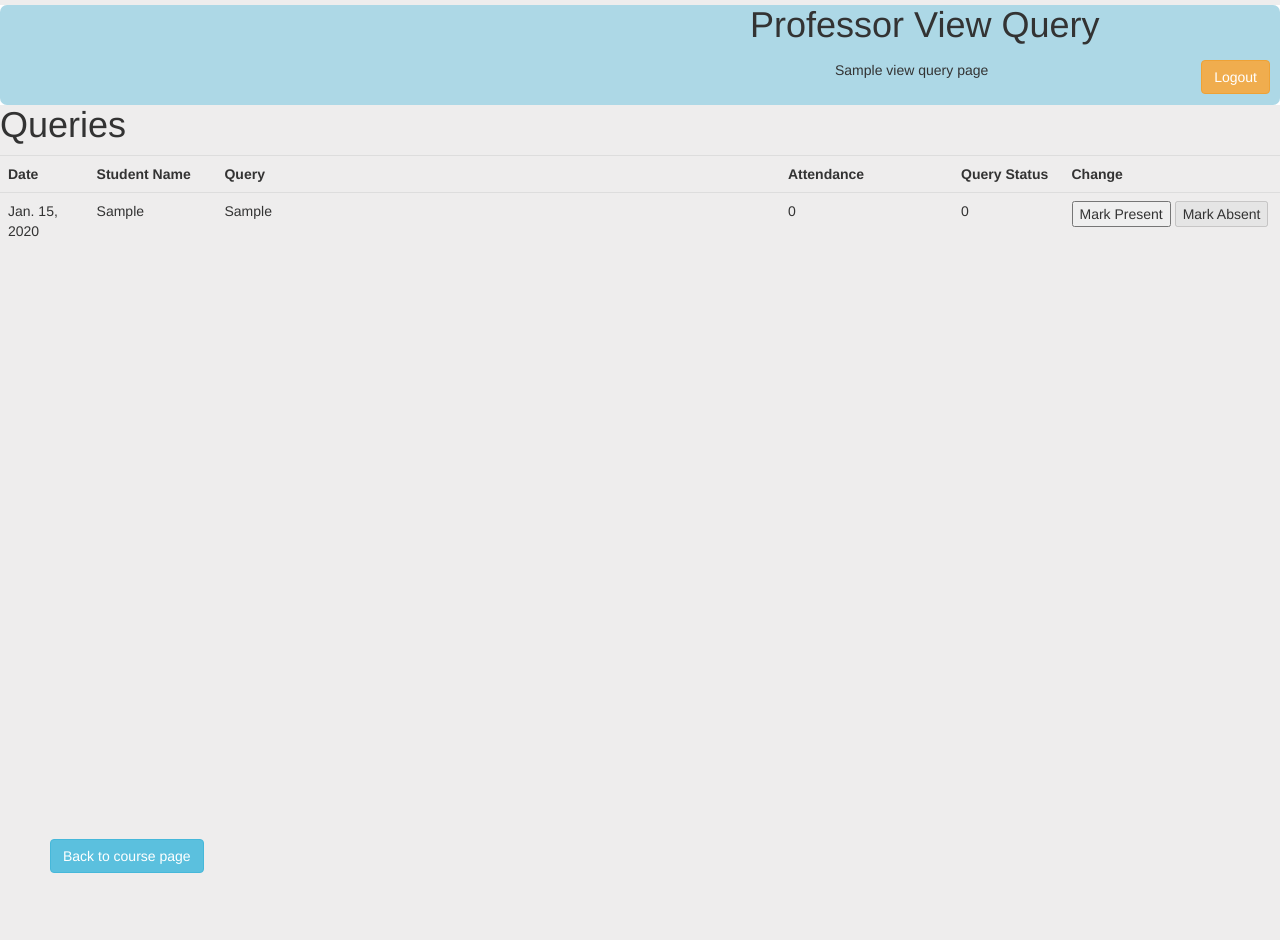
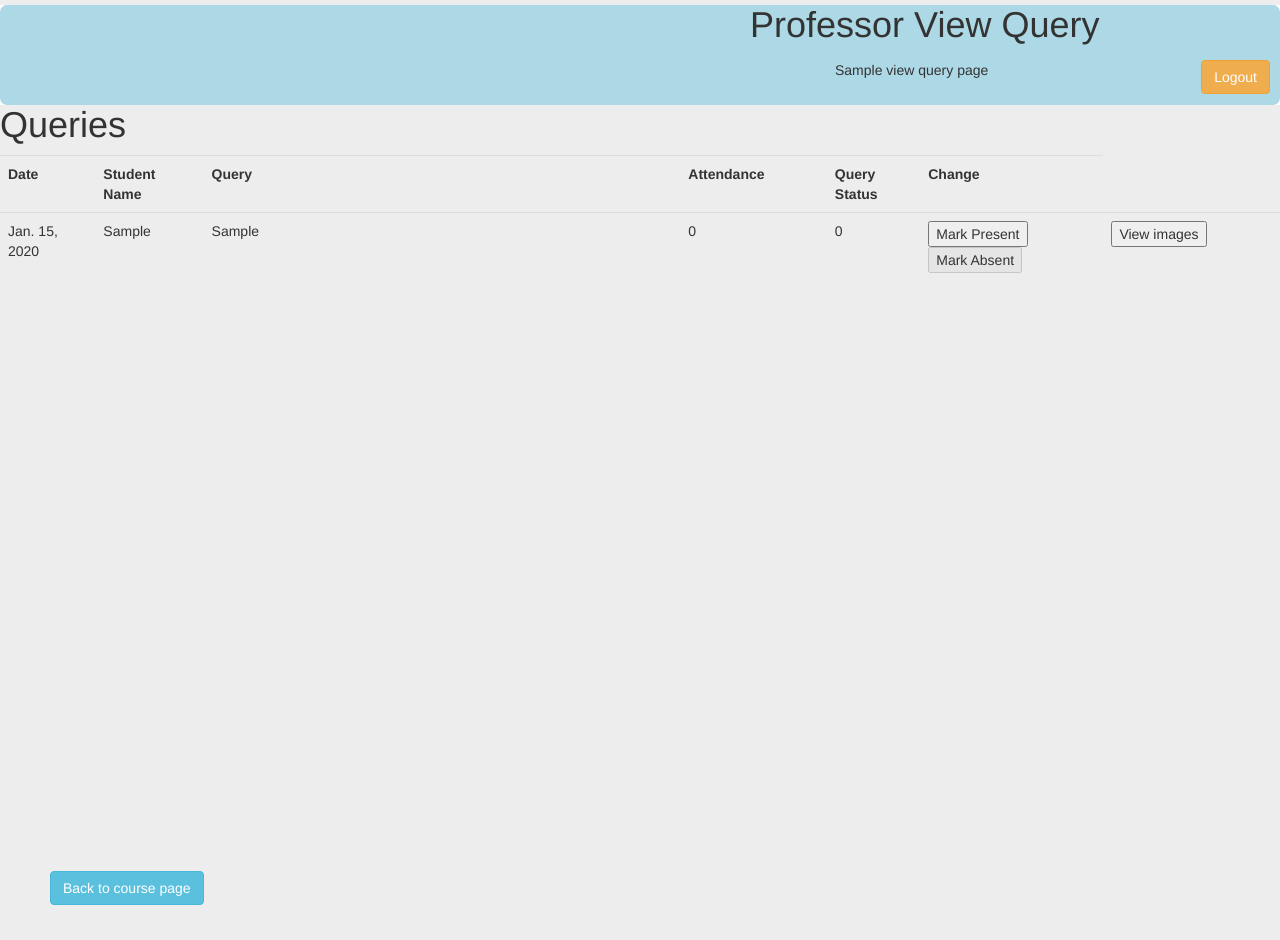
Before and after one commit to srinidhiprabhu96/proxy_softengg17_group9, a Django app: page /prof_queries/1/ in a window 1280 px wide. Before the commit the page ends 873 px from the top, so only its background shows below. Run offline with Django 3.2, Linux system fonts and the light colour scheme; a user stored in the database is signed in; tables that the repository leaves empty hold one stand-in row (values such as "Sample post"); some libraries are stand-ins or nearby versions.

Commit message:
View images in prof query

```diff
--- a/Proxy/Proxy/urls.py
+++ b/Proxy/Proxy/urls.py
@@ -44,4 +44,5 @@ urlpatterns = [
     url(r'^view_queries/([a-zA-Z0-9]+)/$',view_queries),
 	url(r'^raise_query/([a-zA-Z0-9]+)/$',raise_query),
 	url(r'^logout/$',logout_view),
+	url(r'^view_images/$',view_images),
 ]
--- a/Proxy/prof_module/templates/prof_queries.html
+++ b/Proxy/prof_module/templates/prof_queries.html
@@ -67,11 +67,12 @@
     <div class = "box3">
     <h1>Queries</h1>
     <!--<span><b>Date ; Student Name ; Query ; Attendance ; Query Status</b></span><br>//-->
-    {% for q,a in list %}
     <table class = "table table-hover">
+      <!-- <tr> -->
+    <col width="60">
+    <col width="50">
+    <col width="300">
     <col width="30">
-    <col width="30">
-    <col width="300">
     <col width="30">
     <col width="30">
     <col width="30">
@@ -83,6 +84,7 @@
         <th>Query Status</th>
         <th>Change</th>
         <tr>
+          {% for q,a in list %}
             <td>{{q.date}}</td>
             <td>{{q.student.first_name}}</td>
             <td>{{q.query}}</td>
@@ -96,13 +98,20 @@
                   <input type="hidden" name="query" value="{{q.id}} 0" />
                   <input type="submit" {% if a == '0' %}disabled{% endif %} value="Mark Absent"/>
                 </form></td>
+            <td>
+              <form action="/view_images/" method="post" style="display:inline;">
+                <!-- <input type="hidden" name="username" value="{{user.username}}" /> -->
+                <input type="hidden" name="course" value="{{course_id}}" />
+                <input type="hidden" name="date" value="{{q.date}}" />
+                <input type="submit"  value="View images"/></form>
+            </td>
         </tr>
-    </tr>
+        {% endfor %}
+    <!-- </tr> -->
     </table>
     <!--<span>{{q.date}} ; {{q.student.first_name}} ; {{q.query}} ; {{a}} ;  {{q.status}} </span>//-->
 
     <br>
-    {% endfor %}
     <br>
     <a href="/prof_course/{{course_id}}"><button type="button" class="btn btn-info" id="button15">Back to course page</button></a>
     <br>
--- a/Proxy/prof_module/views.py
+++ b/Proxy/prof_module/views.py
@@ -250,3 +250,29 @@ def prof_queries(request, c_id):
 	else:
 		messages.error(request,"You are not logged in.")
 		return redirect('/login/')
+
+@csrf_exempt
+def view_images(request):
+	if request.user.is_authenticated() and request.user.is_staff:
+		cr = Course.objects.filter(course_id=request.POST.get('course'), taught_by=request.user)
+		if not cr.exists():
+			raise Http404("You don't teach the course!")
+		if request.method == 'POST':
+			date_str = request.POST.get('date')
+			# user = request.POST.get('username')
+			course = request.POST.get('course')
+			date_obj = datetime.datetime.strptime(date_str, '%B %d, %Y')
+			date_str = date_obj.strftime('%Y/%m/%d')
+			images = [os.path.basename(x) for x in glob(os.path.join(BASE_DIR, 'media/'+request.user.username+'/'+course+'/'+date_str+'/*'))]
+			for i in range(len(images)):
+				images[i] = request.user.username+'/'+course+'/'+date_str+'/' + images[i]
+			print images
+			return render(request, 'view_images.html', {'list':images})
+		else:
+			raise Http404('You haven\'t selected the query!')
+	elif not request.user.is_staff:
+		messages.error(request,"You don't have the required permissions!")
+		return redirect('/login/')
+	else:
+		messages.error(request,"You are not logged in.")
+		return redirect('/login/')
```
Also changed, not shown: Proxy/prof_module/templates/view_images.html (added, +11 -0 lines). Lines whose indentation alone changed are shown as unchanged.
